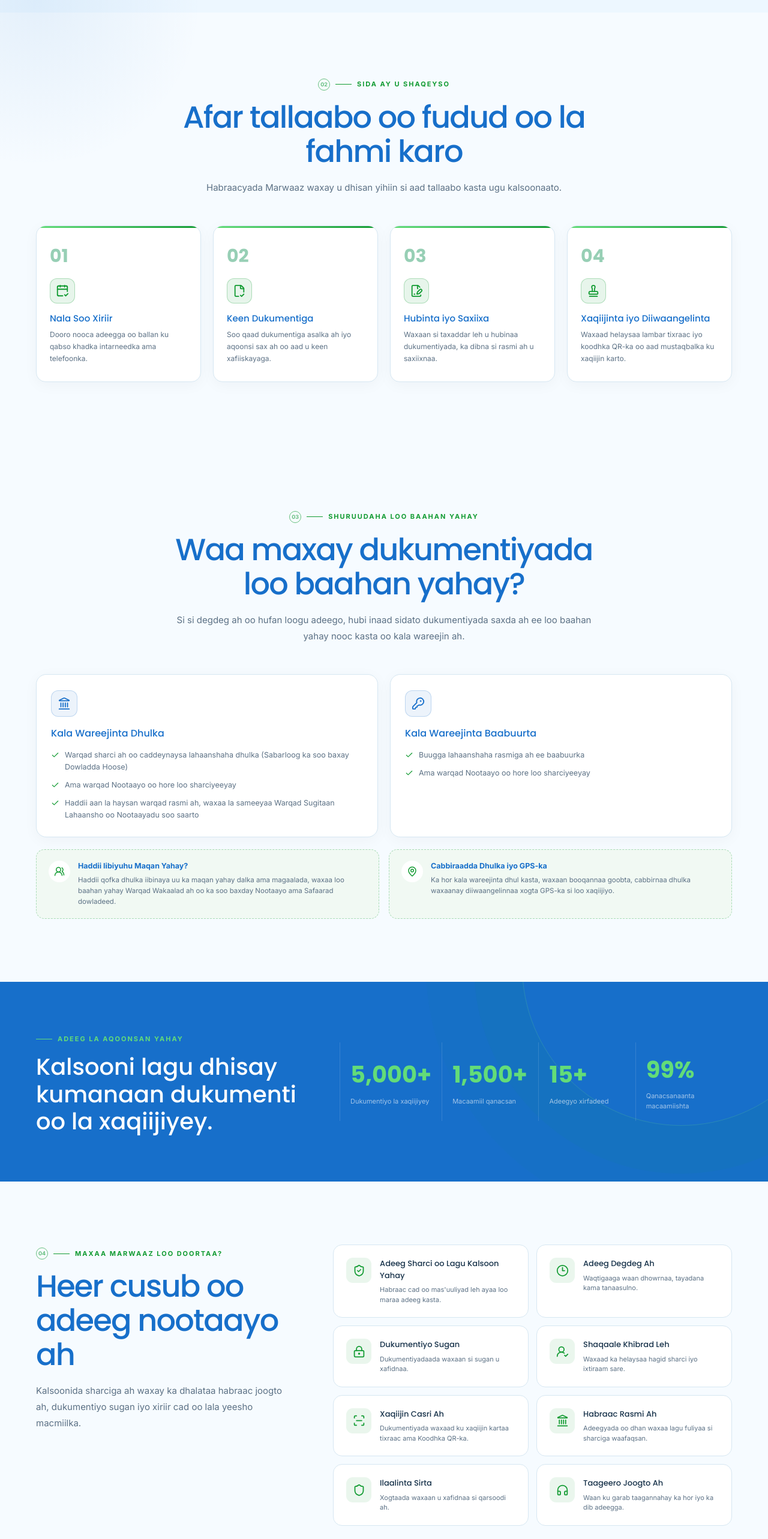
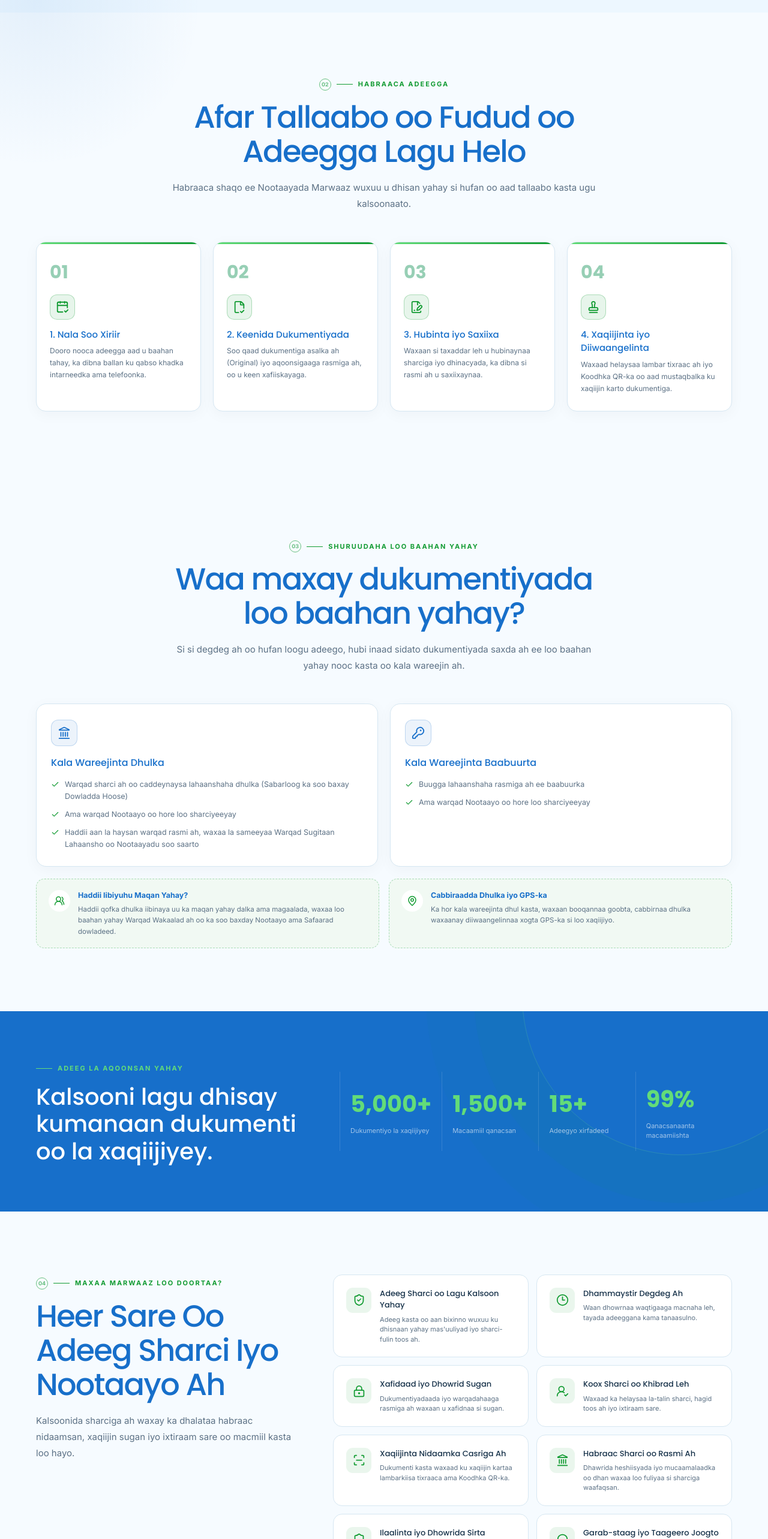
Before and after one commit to marwaaz-nm/marwaazpn, a Next.js app: page / in a window 1280 px wide. Shown: the part 3280-5846 px from the top of the page at 60% size. Built offline with nearby package versions, Linux system fonts and the light colour scheme.

Commit message:
Refine Somali text for process and why-choose sections

```diff
--- a/app/page.tsx
+++ b/app/page.tsx
@@ -48,21 +48,21 @@
 ];
 
 const reasons: { title: string; description: string; icon: LucideIcon }[] = [
-  { title: "Adeeg Sharci oo Lagu Kalsoon Yahay", description: "Habraac cad oo mas'uuliyad leh ayaa loo maraa adeeg kasta.", icon: ShieldCheck },
-  { title: "Adeeg Degdeg Ah", description: "Waqtigaaga waan dhowrnaa, tayadana kama tanaasulno.", icon: Clock3 },
-  { title: "Dukumentiyo Sugan", description: "Dukumentiyadaada waxaan si sugan u xafidnaa.", icon: LockKeyhole },
-  { title: "Shaqaale Khibrad Leh", description: "Waxaad ka helaysaa hagid sharci iyo ixtiraam sare.", icon: UserRoundCheck },
-  { title: "Xaqiijin Casri Ah", description: "Dukumentiyada waxaad ku xaqiijin kartaa tixraac ama Koodhka QR-ka.", icon: ScanLine },
-  { title: "Habraac Rasmi Ah", description: "Adeegyada oo dhan waxaa lagu fuliyaa si sharciga waafaqsan.", icon: Landmark },
-  { title: "Ilaalinta Sirta", description: "Xogtaada waxaan u xafidnaa si qarsoodi ah.", icon: Shield },
-  { title: "Taageero Joogto Ah", description: "Waan ku garab taagannahay ka hor iyo ka dib adeegga.", icon: Headphones },
+  { title: "Adeeg Sharci oo Lagu Kalsoon Yahay", description: "Adeeg kasta oo aan bixinno wuxuu ku dhisnaan yahay mas'uuliyad iyo sharci-fulin toos ah.", icon: ShieldCheck },
+  { title: "Dhammaystir Degdeg Ah", description: "Waan dhowrnaa waqtigaaga macnaha leh, tayada adeeggana kama tanaasulno.", icon: Clock3 },
+  { title: "Xafidaad iyo Dhowrid Sugan", description: "Dukumentiyadaada iyo warqadahaaga rasmiga ah waxaan u xafidnaa si sugan.", icon: LockKeyhole },
+  { title: "Koox Sharci oo Khibrad Leh", description: "Waxaad ka helaysaa la-talin sharci, hagid toos ah iyo ixtiraam sare.", icon: UserRoundCheck },
+  { title: "Xaqiijinta Nidaamka Casriga Ah", description: "Dukumenti kasta waxaad ku xaqiijin kartaa lambarkiisa tixraaca ama Koodhka QR-ka.", icon: ScanLine },
+  { title: "Habraac Sharci oo Rasmi Ah", description: "Dhawrida heshiisyada iyo mucaamalaadka oo dhan waxaa loo fuliyaa si sharciga waafaqsan.", icon: Landmark },
+  { title: "Ilaalinta iyo Dhowrida Sirta", description: "Xogtaada iyo dukumentiyadaada waxaan u xafidnaa si qarsoodi ah oo ammaan ah.", icon: Shield },
+  { title: "Garab-staag iyo Taageero Joogto Ah", description: "Waan ku garab taagannahay ka hor, inta lagu jiro iyo ka dib dhammaystirka adeegga.", icon: Headphones },
 ];
 
 const steps: { title: string; description: string; icon: LucideIcon }[] = [
-  { title: "Nala Soo Xiriir", description: "Dooro nooca adeegga oo ballan ku qabso khadka intarneedka ama telefoonka.", icon: CalendarCheck2 },
-  { title: "Keen Dukumentiga", description: "Soo qaad dukumentiga asalka ah iyo aqoonsi sax ah oo aad u keen xafiiskayaga.", icon: FileCheck2 },
-  { title: "Hubinta iyo Saxiixa", description: "Waxaan si taxaddar leh u hubinaa dukumentiyada, ka dibna si rasmi ah u saxiixnaa.", icon: FileSignature },
-  { title: "Xaqiijinta iyo Diiwaangelinta", description: "Waxaad helaysaa lambar tixraac iyo koodhka QR-ka oo aad mustaqbalka ku xaqiijin karto.", icon: Stamp },
+  { title: "1. Nala Soo Xiriir", description: "Dooro nooca adeegga aad u baahan tahay, ka dibna ballan ku qabso khadka intarneedka ama telefoonka.", icon: CalendarCheck2 },
+  { title: "2. Keenida Dukumentiyada", description: "Soo qaad dukumentiga asalka ah (Original) iyo aqoonsigaaga rasmiga ah, oo u keen xafiiskayaga.", icon: FileCheck2 },
+  { title: "3. Hubinta iyo Saxiixa", description: "Waxaan si taxaddar leh u hubinaynaa sharciga iyo dhinacyada, ka dibna si rasmi ah u saxiixaynaa.", icon: FileSignature },
+  { title: "4. Xaqiijinta iyo Diiwaangelinta", description: "Waxaad helaysaa lambar tixraac ah iyo Koodhka QR-ka oo aad mustaqbalka ku xaqiijin karto dukumentiga.", icon: Stamp },
 ];
 
 const faqs = [
@@ -257,7 +257,7 @@
       </section>
 
       <section className="section process-section">
-        <SectionHeading eyebrow="SIDA AY U SHAQEYSO" title="Afar tallaabo oo fudud oo la fahmi karo" copy="Habraacyada Marwaaz waxay u dhisan yihiin si aad tallaabo kasta ugu kalsoonaato." index="02" />
+        <SectionHeading eyebrow="HABRAACA ADEEGGA" title="Afar Tallaabo oo Fudud oo Adeegga Lagu Helo" copy="Habraaca shaqo ee Nootaayada Marwaaz wuxuu u dhisan yahay si hufan oo aad tallaabo kasta ugu kalsoonaato." index="02" />
         <div className="process-grid">{steps.map((step, index) => { const Icon = step.icon; return <motion.div className="process-step" key={step.title} initial={{ opacity: 0, y: 20 }} whileInView={{ opacity: 1, y: 0 }} viewport={{ once: true, amount: 0.3 }} transition={{ delay: index * 0.1, duration: 0.45 }}><span className="process-number">{String(index + 1).padStart(2, "0")}</span><span className="process-icon"><Icon size={22} /></span><h3>{step.title}</h3><p>{step.description}</p></motion.div>; })}</div>
       </section>
 
@@ -280,7 +280,7 @@
 
       <section className="stats-section" aria-label="Tirakoobka Marwaaz"><div className="stats-copy"><span className="eyebrow light"><span />ADEEG LA AQOONSAN YAHAY</span><h2>Kalsooni lagu dhisay kumanaan dukumenti oo la xaqiijiyey.</h2></div><div className="stats-grid"><StatCounter value={5000} suffix="+" label="Dukumentiyo la xaqiijiyey" /><StatCounter value={1500} suffix="+" label="Macaamiil qanacsan" /><StatCounter value={15} suffix="+" label="Adeegyo xirfadeed" /><StatCounter value={99} suffix="%" label="Qanacsanaanta macaamiishta" /></div></section>
 
-      <section className="section choose-section"><SectionHeading eyebrow="MAXAA MARWAAZ LOO DOORTAA?" title="Heer cusub oo adeeg nootaayo ah" copy="Kalsoonida sharciga ah waxay ka dhalataa habraac joogto ah, dukumentiyo sugan iyo xiriir cad oo lala yeesho macmiilka." align="left" index="04" /><div className="reason-grid">{reasons.map((reason, index) => { const Icon = reason.icon; return <motion.article key={reason.title} className="reason-card" initial={{ opacity: 0, scale: 0.96 }} whileInView={{ opacity: 1, scale: 1 }} viewport={{ once: true }} transition={{ delay: (index % 4) * 0.07 }}><span><Icon size={21} /></span><div><h3>{reason.title}</h3><p>{reason.description}</p></div></motion.article>; })}</div></section>
+      <section className="section choose-section"><SectionHeading eyebrow="MAXAA MARWAAZ LOO DOORTAA?" title="Heer Sare Oo Adeeg Sharci Iyo Nootaayo Ah" copy="Kalsoonida sharciga ah waxay ka dhalataa habraac nidaamsan, xaqiijin sugan iyo ixtiraam sare oo macmiil kasta loo hayo." align="left" index="04" /><div className="reason-grid">{reasons.map((reason, index) => { const Icon = reason.icon; return <motion.article key={reason.title} className="reason-card" initial={{ opacity: 0, scale: 0.96 }} whileInView={{ opacity: 1, scale: 1 }} viewport={{ once: true }} transition={{ delay: (index % 4) * 0.07 }}><span><Icon size={21} /></span><div><h3>{reason.title}</h3><p>{reason.description}</p></div></motion.article>; })}</div></section>
 
       <section id="verify" className="section verification-section">
         <div className="verification-copy"><span className="eyebrow light"><span />XAQIIJINTA CASRIGA AH</span><h2>Hubi saxnimada dukumentiga ilbiriqsiyo gudahood.</h2><p>Geli lambarka tixraaca ee ku qoran dukumentiga Marwaaz. Nidaamku wuxuu kuu sheegayaa in dukumentigu diiwaangashan yahay iyo xaaladdiisa rasmiga ah.</p><ul><li><CheckCircle2 size={18} />Natiijo degdeg ah</li><li><CheckCircle2 size={18} />Diiwaan QR leh</li><li><CheckCircle2 size={18} />Tixraac ammaan ah</li></ul><div className="demo-reference"><span>Tixraac tijaabo ah</span><button onClick={() => setVerificationRef("MNP-2026-04141")}>MNP-2026-04141</button></div></div>
```
